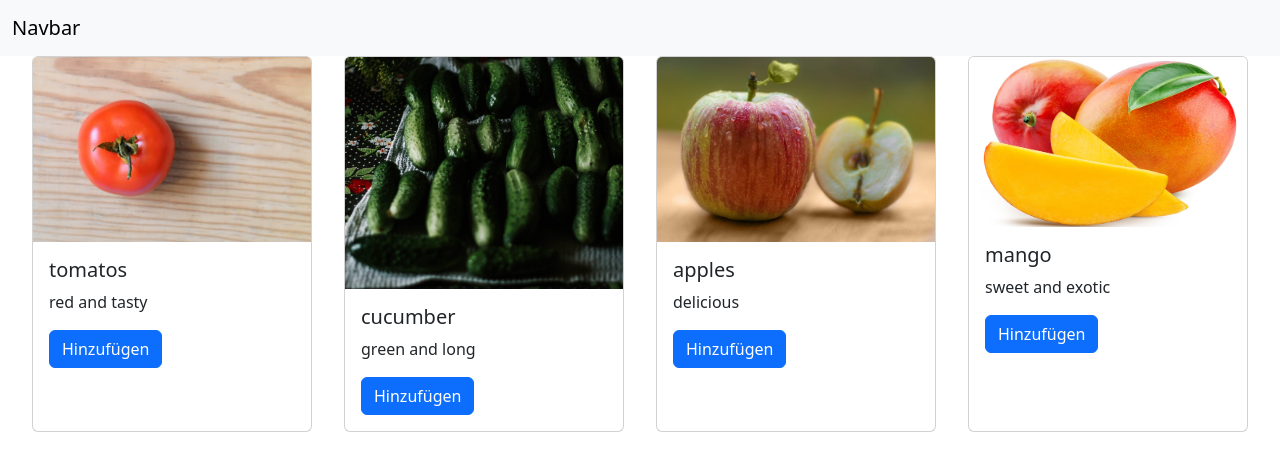
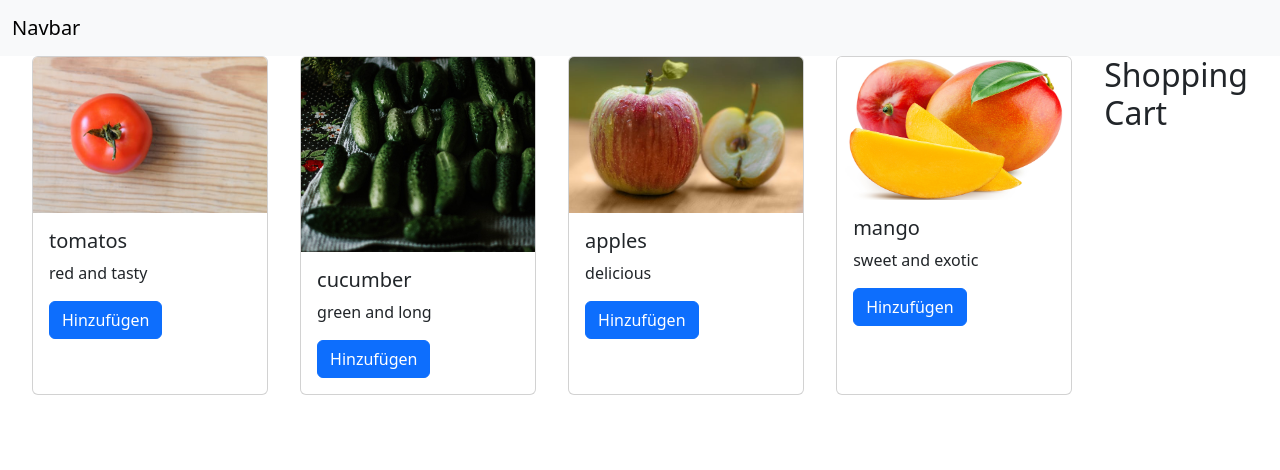
Before and after one commit to felianfilian/poke-online-shop, a React (Create React App) app: page / in a window 1280 px wide. Shown: the top 470 px of the page. Built offline with nearby package versions, Linux system fonts and the light colour scheme.

Commit message:
shopping cart component

```diff
--- a/src/app.jsx
+++ b/src/app.jsx
@@ -2,6 +2,7 @@ import React, { Component } from "react";
 
 import Navbar from "./components/navbar";
 import Product from "./components/product";
+import ShoppingCart from "./components/shopping-cart";
 
 class App extends Component {
   state = {};
@@ -9,6 +10,7 @@ class App extends Component {
     return (
       <div>
         <Navbar />
+        <div className="main-container">
           <div className="product-container">
             <Product
               image="tomato.jpeg"
@@ -20,12 +22,18 @@ class App extends Component {
               title="cucumber"
               description="green and long"
             />
-          <Product image="apples.jpeg" title="apples" description="delicious" />
+            <Product
+              image="apples.jpeg"
+              title="apples"
+              description="delicious"
+            />
             <Product
               image="mango.jpeg"
               title="mango"
               description="sweet and exotic"
             />
+          </div>
+          <ShoppingCart></ShoppingCart>
         </div>
       </div>
     );
--- /dev/null
+++ b/src/components/shopping-cart.jsx
@@ -0,0 +1,14 @@
+import React, { Component } from "react";
+
+class ShoppingCart extends Component {
+  state = {};
+  render() {
+    return (
+      <div>
+        <h2>Shopping Cart</h2>
+      </div>
+    );
+  }
+}
+
+export default ShoppingCart;
--- a/src/index.css
+++ b/src/index.css
@@ -2,6 +2,11 @@
   display: flex;
   gap: 32px;
   padding: 0 32px;
+}
+
+.main-container {
+  display: flex;
+  padding-right: 32px;
 }
 
 @media (max-width: 768px) {
```
Lines whose indentation alone changed are shown as unchanged.
